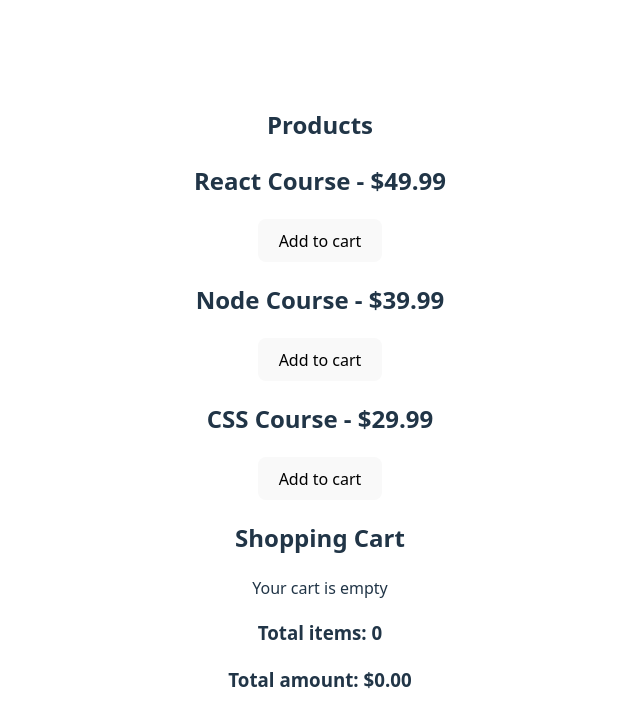
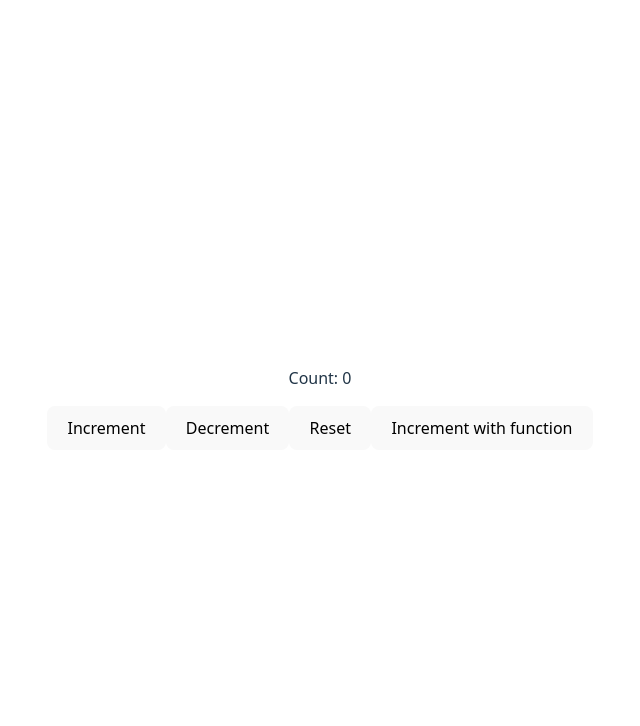
Before and after one commit to Mukunth90/core-concepts, a React (Vite) app: page / in a window 1280 px wide. Shown: the top 726 px of the page, without its empty margins (320-960 px from the left). Built offline with nearby package versions, Linux system fonts and the light colour scheme.

Commit message:
Need to Revisit

```diff
--- a/src/App.jsx
+++ b/src/App.jsx
@@ -8,6 +8,8 @@
 import { ShoppingCart } from './ShoppingCart';
 import { CounterWithReducer } from './CounterWithReducer';
 import { ShoppingCartWithReducer } from './ShoppingCartWithReducer.jsx';
+import { CounterWithInit } from './CounterWithInit.jsx';
+import { CustomCounter } from './CustomCounter.jsx';
 
 import './App.css';
 
@@ -24,8 +26,10 @@
       <UserProfile />
       <TodoList />
       <ShoppingCart />
-      <CounterWithReducer />*/}
+      <CounterWithReducer />
       <ShoppingCartWithReducer />
+      <CounterWithInit />*/}
+      <CustomCounter />
     </>
   );
 }
--- /dev/null
+++ b/src/CounterWithInit.jsx
@@ -0,0 +1,43 @@
+import { useReducer } from 'react';
+
+const initialState = 0;
+
+const reducer = (state, action) => {
+  switch (action) {
+    case 'incerment':
+      return state + 1;
+    case 'decrement':
+      return state - 1;
+    case 'reset':
+      return initialState;
+    default:
+      return state;
+  }
+};
+
+const init = (initialValue) => {
+  //init function receives one argument, which is whatever we pass as a secound argument to useReducer()
+  console.log('init function called - this only runs once');
+
+  const savedCount = localStorage.getItem('Count');
+
+  if (savedCount !== null) {
+    console.log('Found Saved Count', savedCount);
+    return parseInt(savedCount);
+  }
+
+  console.log('No saved count using initial Value', initialValue);
+  return initialValue;
+};
+
+export const CounterWithInit = () => {
+  const [count, dispatch] = useReducer(reducer, initialState, init);
+  return (
+    <div>
+      <h2>Count : {count}</h2>
+      <button onClick={() => dispatch('incerment')}>Increment</button>
+      <button onClick={() => dispatch('decrement')}>Decrement</button>
+      <button onClick={() => dispatch('reset')}>Reset</button>
+    </div>
+  );
+};
--- /dev/null
+++ b/src/CustomCounter.jsx
@@ -0,0 +1,45 @@
+import { useReducer } from 'react';
+
+const init = (initial) => {
+  if (typeof initial === 'function') {
+    return initial();
+  }
+  return initial;
+};
+
+export const useStateCustom = (initialValue) => {
+  const reducer = (state, action) => {
+    if (typeof action === 'function') {
+      return action(state);
+    }
+    return action;
+  };
+
+  const [state, dispatch] = useReducer(reducer, initialValue, init);
+
+  const setState = (newValue) => {
+    dispatch(newValue);
+  };
+  return [state, setState];
+};
+
+export const CustomCounter = () => {
+  const [count, setCount] = useStateCustom(0);
+
+  const [data, setData] = useStateCustom(() => {
+    console.log('Expensive Computaion');
+    return Array(100).fill(0);
+  });
+
+  return (
+    <div>
+      <p>Count: {count}</p>
+      <button onClick={() => setCount(count + 1)}>Increment</button>
+      <button onClick={() => setCount(count - 1)}>Decrement</button>
+      <button onClick={() => setCount(0)}>Reset</button>
+      <button onClick={() => setCount((prev) => prev + 1)}>
+        Increment with function
+      </button>
+    </div>
+  );
+};
```
Also changed, not shown: 1 other file (tests, documents, lock files or other folders).
